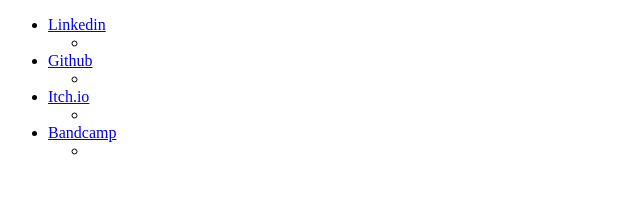
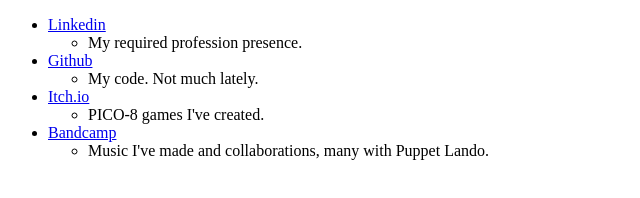
Before and after one commit to madmonk13/madmonk13.github.io, a plain HTML site: page index.html in a window 1280 px wide. Shown: the whole page, without its empty margins (0-640 px from the left). Drawn offline with Linux system fonts and the light colour scheme.

Commit message:
added link content

```diff
--- a/index.html
+++ b/index.html
@@ -11,22 +11,22 @@
     <ul>
         <li><a href='https://www.linkedin.com/in/jeffulicny/'>Linkedin</a>
             <ul>
-                <li></li>
+                <li>My required profession presence.</li>
             </ul>
         </li>
         <li><a href='https://github.com/madmonk13/'>Github</a>
             <ul>
-                <li></li>
+                <li>My code.  Not much lately.</li>
             </ul>
         </li>
         <li><a href='https://jeffulicny.itch.io/'>Itch.io</a>
             <ul>
-                <li></li>
+                <li>PICO-8 games I've created.</li>
             </ul>
         </li>
         <li><a href='https://madmonk13.bandcamp.com/'>Bandcamp</a>
             <ul>
-                <li></li>
+                <li>Music I've made and collaborations, many with Puppet Lando.</li>
             </ul>
         </li>
     </ul>
```
